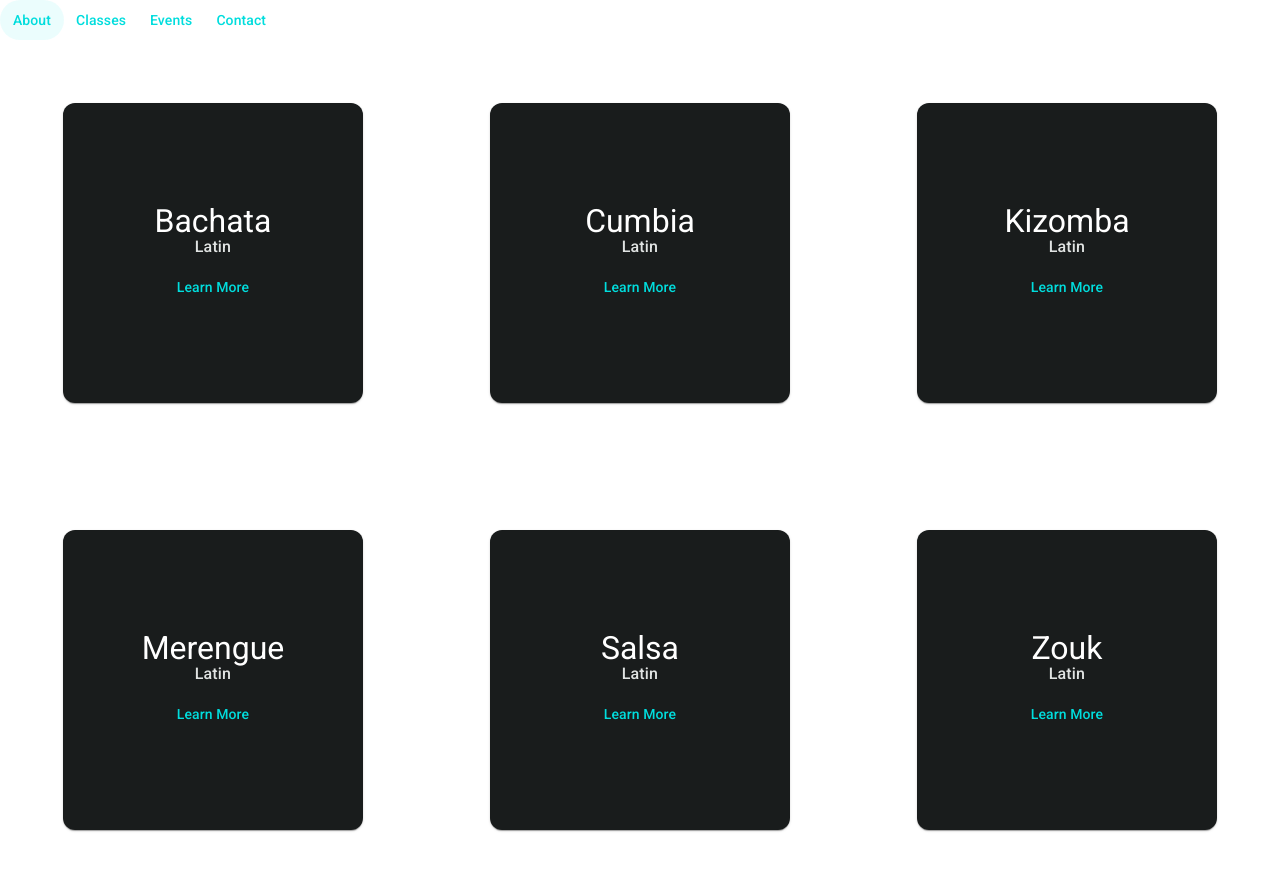
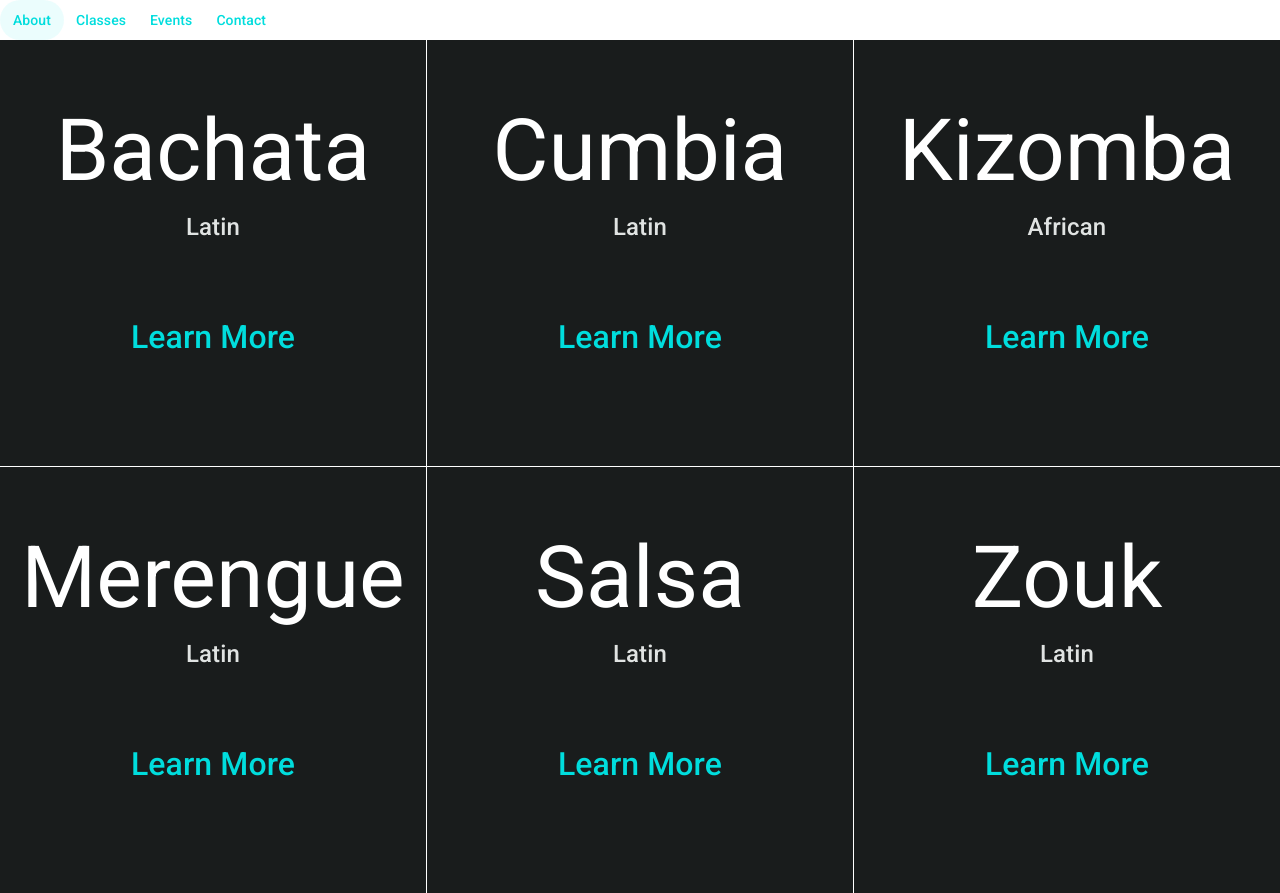
Before and after one commit to klinejessica/dance, an Angular app: page /dance in a window 1280 px wide. Built offline with nearby package versions, Linux system fonts and the light colour scheme.

Commit message:
card formating

```diff
--- a/src/app/dance/dance.component.html
+++ b/src/app/dance/dance.component.html
@@ -1,8 +1,8 @@
-<mat-grid-list cols="3" rowHeight="1:1">
+<mat-grid-list cols="3">
     <mat-grid-tile>
         <mat-card class="card" appearance="raised">
             <mat-card-header>
-                <mat-card-title class="title"> Bachata</mat-card-title>
+                <mat-card-title> Bachata</mat-card-title>
                 <mat-card-subtitle>Latin</mat-card-subtitle>
             </mat-card-header>
             <mat-card-actions>
@@ -13,7 +13,29 @@
     <mat-grid-tile>
         <mat-card class="card" appearance="raised">
             <mat-card-header>
-                <mat-card-title class="title"> Cumbia</mat-card-title>
+                <mat-card-title> Cumbia</mat-card-title>
+                <mat-card-subtitle class="subtitle">Latin</mat-card-subtitle>
+            </mat-card-header>
+            <mat-card-actions>
+                <button mat-button>Learn More</button>
+            </mat-card-actions>
+        </mat-card>
+    </mat-grid-tile>
+    <mat-grid-tile>
+        <mat-card class="card" appearance="raised">
+            <mat-card-header>
+                <mat-card-title class="title">Kizomba</mat-card-title>
+                <mat-card-subtitle>African</mat-card-subtitle>
+            </mat-card-header>
+            <mat-card-actions>
+                <button mat-button>Learn More</button>
+            </mat-card-actions>
+        </mat-card>
+    </mat-grid-tile>
+    <mat-grid-tile>
+        <mat-card class="card" appearance="raised">
+            <mat-card-header>
+                <mat-card-title>Merengue</mat-card-title>
                 <mat-card-subtitle>Latin</mat-card-subtitle>
             </mat-card-header>
             <mat-card-actions>
@@ -24,7 +46,7 @@
     <mat-grid-tile>
         <mat-card class="card" appearance="raised">
             <mat-card-header>
-                <mat-card-title class="title">Kizomba</mat-card-title>
+                <mat-card-title>Salsa</mat-card-title>
                 <mat-card-subtitle>Latin</mat-card-subtitle>
             </mat-card-header>
             <mat-card-actions>
@@ -35,7 +57,7 @@
     <mat-grid-tile>
         <mat-card class="card" appearance="raised">
             <mat-card-header>
-                <mat-card-title class="title">Merengue</mat-card-title>
+                <mat-card-title >Zouk</mat-card-title>
                 <mat-card-subtitle>Latin</mat-card-subtitle>
             </mat-card-header>
             <mat-card-actions>
@@ -43,27 +65,5 @@
             </mat-card-actions>
         </mat-card>
     </mat-grid-tile>
-    <mat-grid-tile>
-        <mat-card class="card" appearance="raised">
-            <mat-card-header>
-                <mat-card-title class="title">Salsa</mat-card-title>
-                <mat-card-subtitle>Latin</mat-card-subtitle>
-            </mat-card-header>
-            <mat-card-actions>
-                <button mat-button>Learn More</button>
-            </mat-card-actions>
-        </mat-card>
-    </mat-grid-tile>
-    <mat-grid-tile>
-        <mat-card class="card" appearance="raised">
-            <mat-card-header>
-                <mat-card-title class="title">Zouk</mat-card-title>
-                <mat-card-subtitle>Latin</mat-card-subtitle>
-            </mat-card-header>
-            <mat-card-actions align="start">
-                <button mat-button>Learn More</button>
-            </mat-card-actions>
-        </mat-card>
-    </mat-grid-tile>
 
 </mat-grid-list>
--- a/src/app/dance/dance.component.scss
+++ b/src/app/dance/dance.component.scss
@@ -1,16 +1,28 @@
 
 .card {
     display: flex;
-    height: 300px;
-    width: 300px;
+    height: 600px;
+    width: 600px;
     align-items: center;
     text-align: center;
-   justify-content: center;
+    justify-content: center;
 
 }
 
-.title {
+mat-card-title {
     color: white;
-    font-size:xx-large;
-    align-items: bottom;
+    font-size:86px;
 }
+
+mat-card-subtitle {
+    font-size: x-large;
+    margin-top: 50px;
+}
+
+button {
+    height:80px;
+    width: 200px;
+    font-size: xx-large;
+    margin-top: 50px;
+
+}
```
